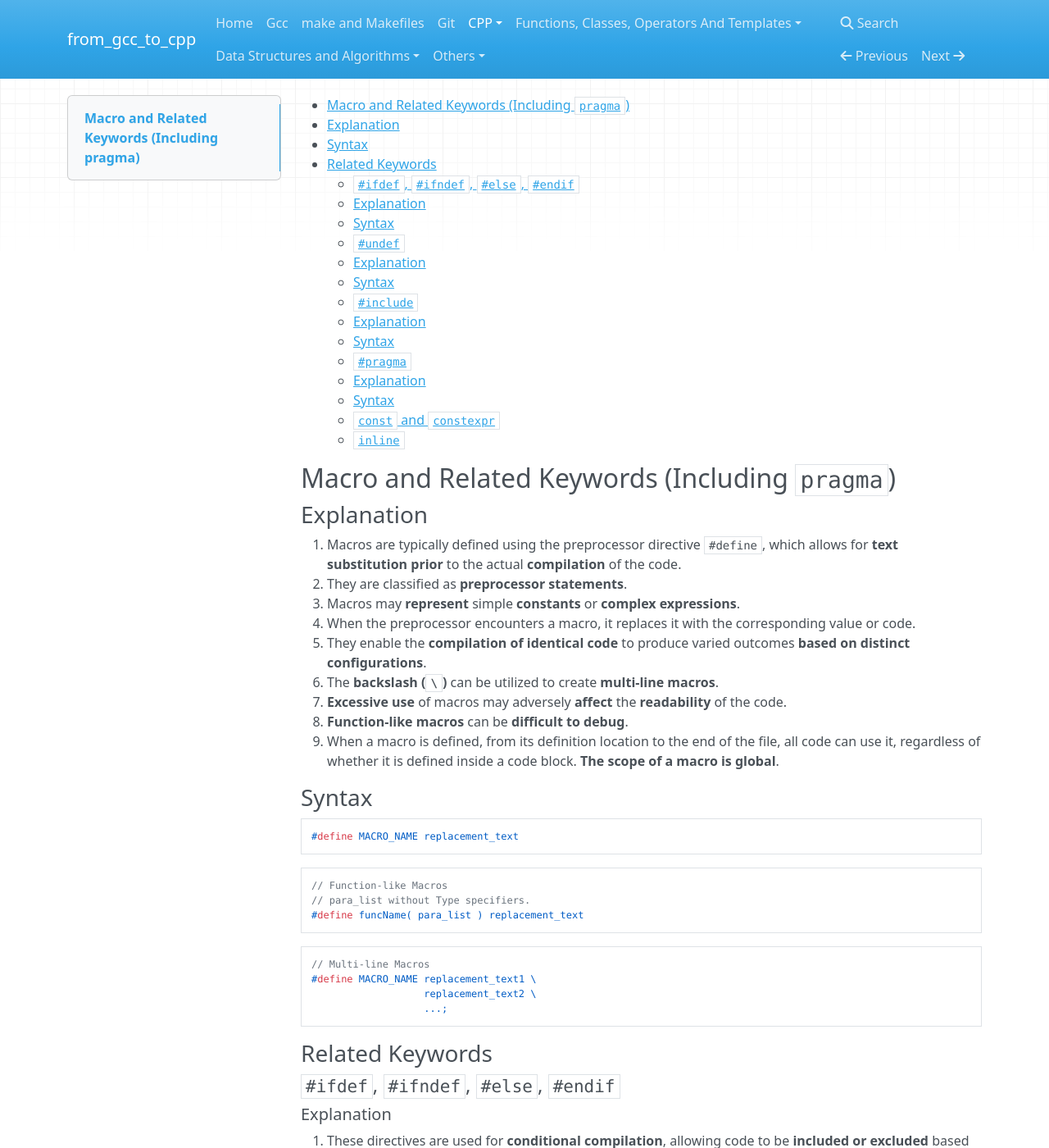
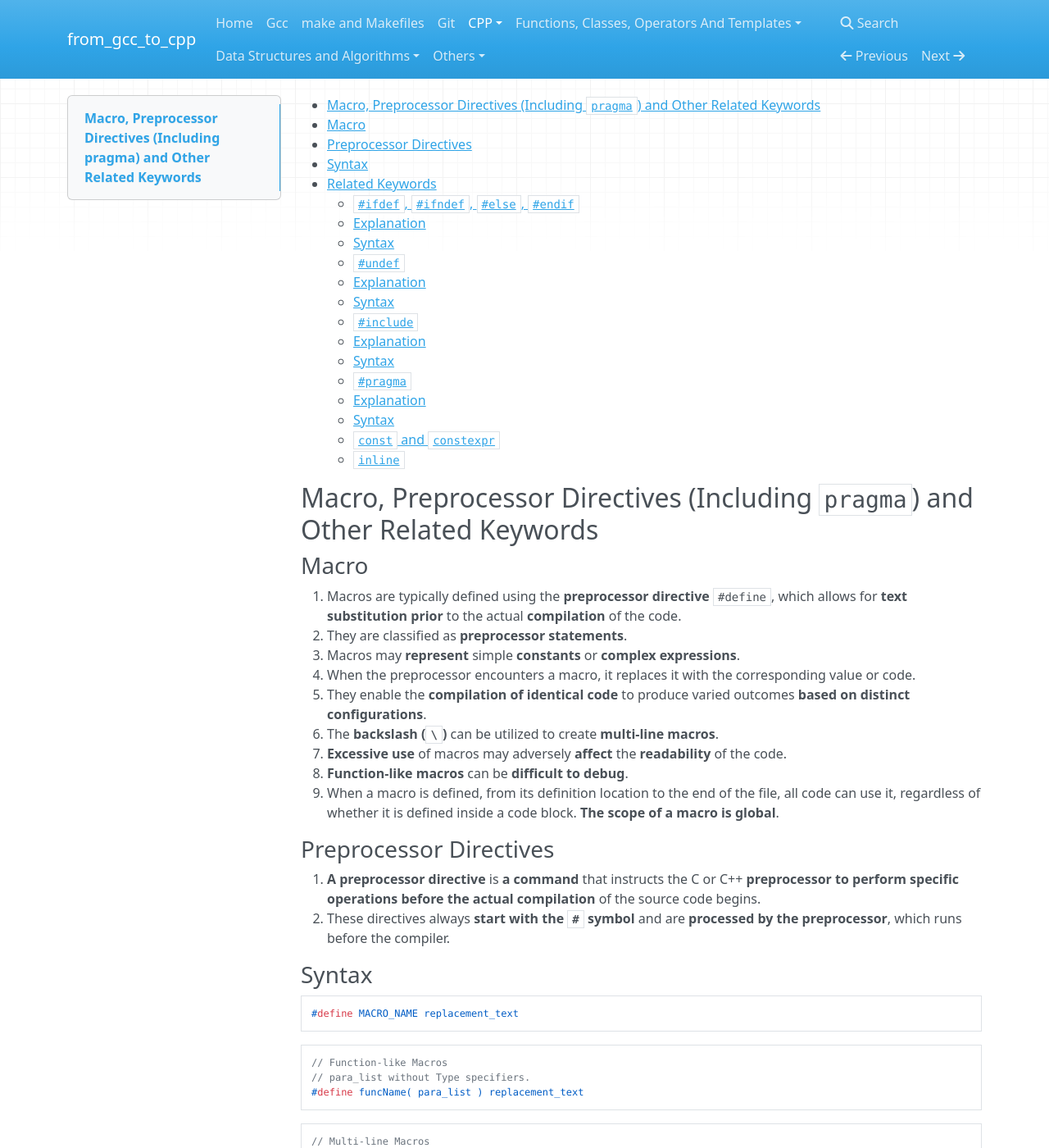
Before and after one commit to 0BananaBig0/from_gcc_to_cpp, an MkDocs documentation site: the page built from docs/MacrosPreprocessorDirectivesAndPragma.md, in a window 1280 px wide and 1400 px high. Shown: the whole window at 82% size. Built offline with MkDocs 1.6.1, drawn with Linux system fonts in a browser that asks for light colours; nearby versions of some CDN libraries; some of the changed text lies outside the part shown.

Commit message:
rename a file: MacrosAndPragma -> MacrosPreprocessorDirectivesAndPragma; supplement and correct the content in MacrosPreprocessorDirectivesAndPragma.md

```diff
--- a/docs/MacrosAndPragma.md
+++ b/docs/MacrosPreprocessorDirectivesAndPragma.md
@@ -1,32 +1,33 @@
 <!-- vim-markdown-toc GFM -->
 
-- [Macro and Related Keywords (Including `pragma`)](#macro-and-related-keywords-including-pragma)
-  - [Explanation](#explanation)
+- [Macro, Preprocessor Directives (Including `pragma`) and Other Related Keywords](#macro-preprocessor-directives-including-pragma-and-other-related-keywords)
+  - [Macro](#macro)
+  - [Preprocessor Directives](#preprocessor-directives)
   - [Syntax](#syntax)
   - [Related Keywords](#related-keywords)
     - [`#ifdef`, `#ifndef`, `#else`, `#endif`](#ifdef-ifndef-else-endif)
-      - [Explanation](#explanation-1)
+      - [Explanation](#explanation)
       - [Syntax](#syntax-1)
     - [`#undef`](#undef)
-      - [Explanation](#explanation-2)
+      - [Explanation](#explanation-1)
       - [Syntax](#syntax-2)
     - [`#include`](#include)
-      - [Explanation](#explanation-3)
+      - [Explanation](#explanation-2)
       - [Syntax](#syntax-3)
     - [`#pragma`](#pragma)
-      - [Explanation](#explanation-4)
+      - [Explanation](#explanation-3)
       - [Syntax](#syntax-4)
     - [`const` and `constexpr`](#const-and-constexpr)
     - [`inline`](#inline)
 
 <!-- vim-markdown-toc -->
 
-## Macro and Related Keywords (Including `pragma`)
+## Macro, Preprocessor Directives (Including `pragma`) and Other Related Keywords
 
-### Explanation
+### Macro
 
-1. Macros are typically defined using the preprocessor directive `#define`, which allows for **text
-   substitution** **prior** to the actual **compilation** of the code.
+1. Macros are typically defined using the **preprocessor directive** `#define`, which allows for
+   **text substitution** **prior** to the actual **compilation** of the code.
 2. They are classified as **preprocessor statements**.
 3. Macros may **represent** simple **constants** or **complex expressions**.
 4. When the preprocessor encounters a macro, it replaces it with the corresponding value or code.
@@ -37,6 +38,13 @@
 8. **Function-like macros** can be **difficult to debug**.
 9. When a macro is defined, from its definition location to the end of the file, all code can use
    it, regardless of whether it is defined inside a code block. **The scope of a macro is global**.
+
+### Preprocessor Directives
+
+1. **A preprocessor directive** is **a command** that instructs the C or C++ **preprocessor to
+   perform specific operations** **before the actual compilation** of the source code begins.
+2. These directives always **start with the `#` symbol** and are **processed by the preprocessor**,
+   which runs before the compiler.
 
 ### Syntax
 
@@ -63,8 +71,8 @@
 
 ##### Explanation
 
-1. These directives are used for **conditional compilation**, allowing code to be **included or
-   excluded** based on whether a macro is defined or not.
+1. These **preprocessor directives** are used for **conditional compilation**, allowing code to be
+   **included or excluded** based on whether a macro is defined or not.
 
 ##### Syntax
 
@@ -104,8 +112,8 @@
 
 ##### Explanation
 
-1. This directive is used to **undefine a macro**, making it unavailable after that point in the
-   code.
+1. This **preprocessor directive** is used to **undefine a macro**, making it unavailable after that
+   point in the code.
 
 ##### Syntax
 
@@ -118,8 +126,8 @@
 
 ##### Explanation
 
-1. This directive is **not a macro** but is often **used with macros** to **include header files**
-   where macros may be defined.
+1. This **preprocessor directive** is **not a macro** but is often **used with macros** to **include
+   header files** where macros may be defined.
 2. `#include <HeaderFile>`:
    - This syntax instructs the preprocessor to **search for the specified header file** exclusively
      **in the standard include directories**.
@@ -143,8 +151,8 @@
 
 ##### Explanation
 
-1. This directive provides additional information to the compiler, often used for **controlling
-   compiler-specific behaviors** but can also be relevant in the context of macros.
+1. This **preprocessor directive** provides additional information to the compiler, often used for
+   **controlling compiler-specific behaviors** but can also be relevant in the context of macros.
 
 ##### Syntax
 
--- a/mkdocs.yml
+++ b/mkdocs.yml
@@ -11,7 +11,7 @@ nav:
     - using, typedef and Namespaces: UsingTypedefNameSpaces.md
     - const, constexpr and static: ConstConstexprAndStatic.md
     - volatile: Volatile.md
-    - Macros and Related Keywords ( Including pragma : MacrosAndPragma.md
+    - Macro, Preprocessor Directives (Including pragma) and Other Related Keywords : MacrosPreprocessorDirectivesAndPragma.md
   - Functions, Classes, Operators And Templates:
     - Functions: Functions.md
     - Classes: Classes.md
```
Also changed, not shown: README.md (+19 -18 lines), docs/FromGccToCPP.md (+1 -1 lines).
